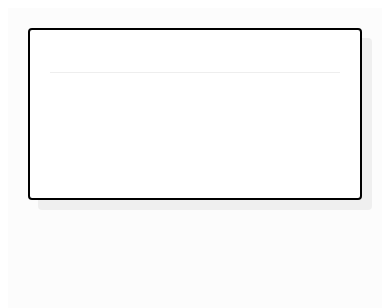
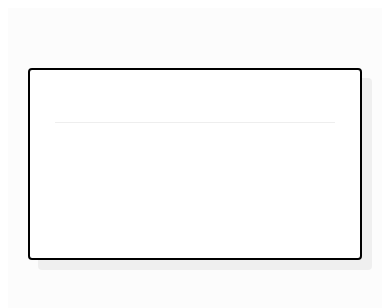
Before and after one commit to noagrp/urprofile, a plain HTML site: page p1.html in a window 390 px wide. Drawn offline with Linux system fonts and the light colour scheme.

Commit message:
Update p1.html

```diff
--- a/p1.html
+++ b/p1.html
@@ -125,12 +125,6 @@
             border-radius: 0px;
         }
 
-        /* 8. Mobile-Only Tweaks */
-        @media (max-width: 480px) {
-            .p-body-wrap { padding-top: 10px; }
-            .p-container { padding: 30px 20px; margin-top: 10px; }
-            .p-pfp { width: 90px; height: 90px; margin-bottom: 20px; }
-        }
     </style>
 </head>
 <body>
```
